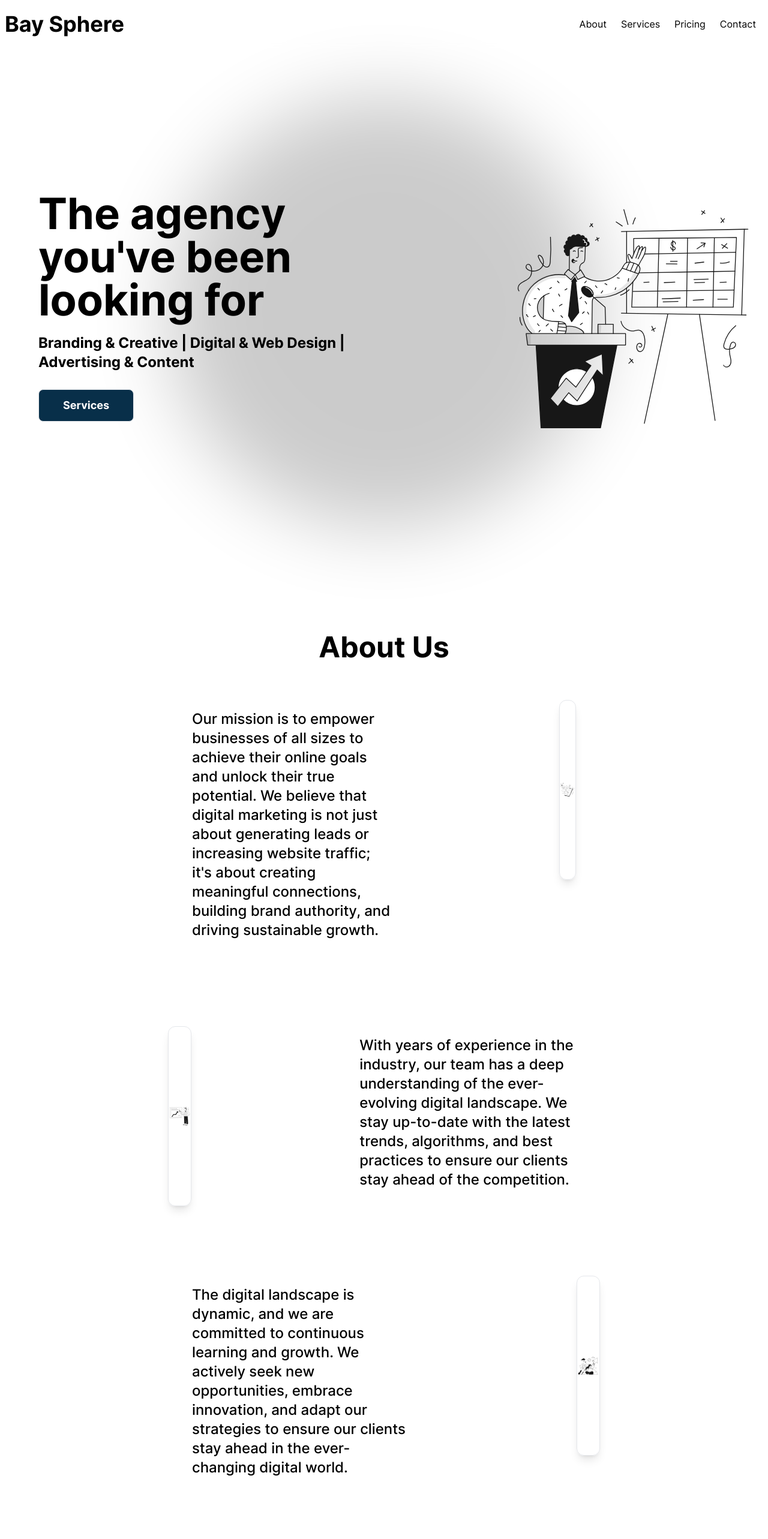
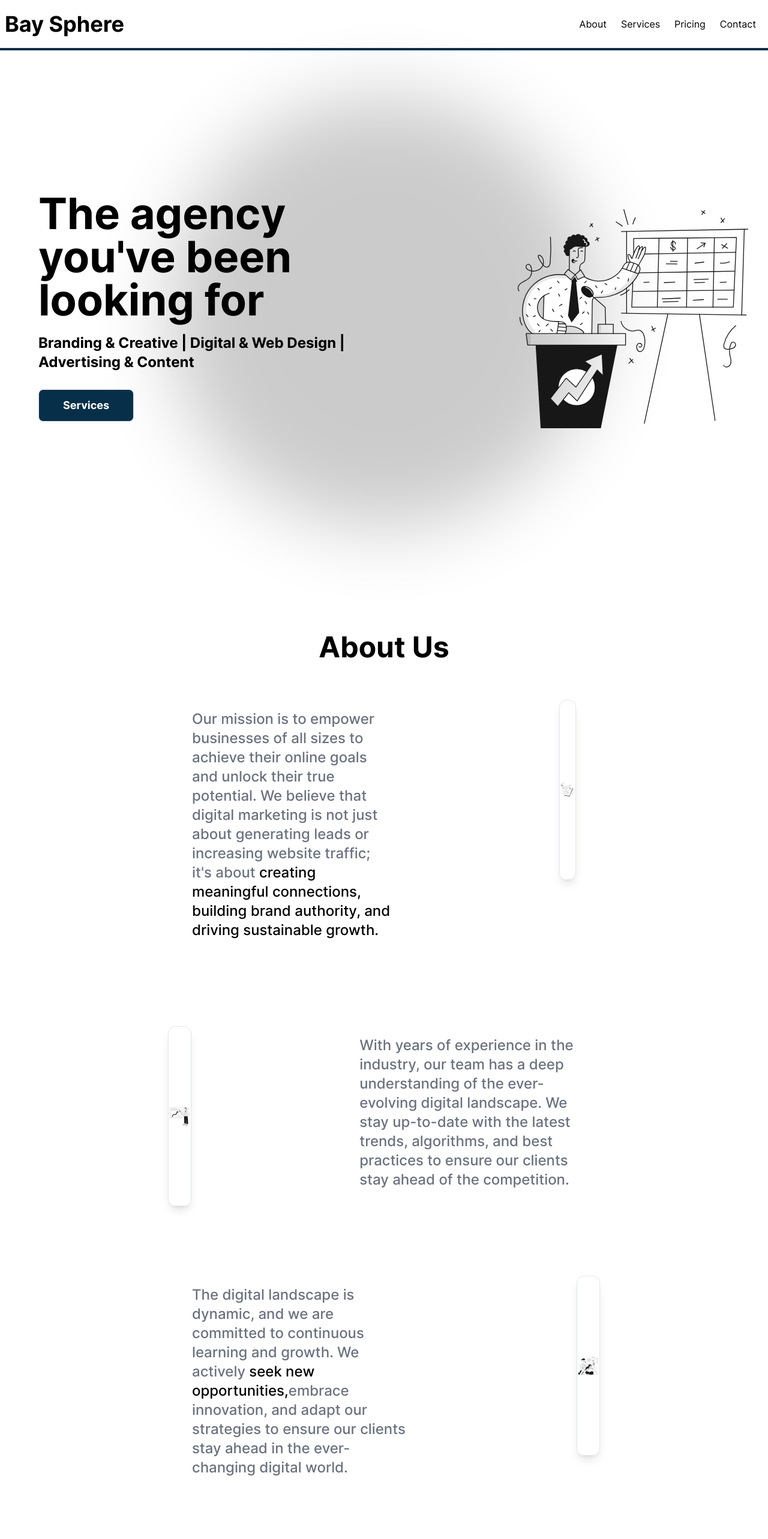
Before and after one commit to markmumba/baySphere, a React (Vite) app: page / in a window 1280 px wide. Shown: the top 2566 px of the page at 60% size. Built offline with nearby package versions, Linux system fonts and the light colour scheme.

Commit message:
changed the font color

```diff
--- a/src/components/about.tsx
+++ b/src/components/about.tsx
@@ -7,21 +7,21 @@ const About = () => {
         <>
             <div id="about" className=" py-10  lg:py-28">
                 <h2 className="text-center font-bold  text-4xl md:text-5xl">About Us</h2>
-                <div className=' grid  md:flex lg:space-x-40 lg:px-60'>
-                    <div className='p-7 lg:p-20 font-medium md:text-2xl max-w-md lg:max-w-3xl'>
+                <div className=' grid  md:flex lg:space-x-40 lg:px-60 '>
+                    <div className='p-7 lg:p-20 font-medium  text-gray-500 md:text-2xl text-xl max-w-md lg:max-w-3xl'>
                         <p>Our mission is to empower businesses
                             of all sizes to achieve their online
                             goals and unlock their true potential. We believe that digital marketing is not just about generating leads or increasing
-                            website traffic; it's about creating meaningful
+                            website traffic; it's about <span className='text-black'>creating meaningful
                             connections, building brand authority,
-                            and driving sustainable growth.
+                            and driving sustainable growth.</span>
                         </p>
                     </div>
                     <div className=' px-20 md:pl-10 md:pt-12 lg:pt-16 '> <img className='w-[250px] h-[250px] lg:w-[300px] lg:h-[300px] border rounded-xl  shadow-lg' src={startup} /> </div>
                 </div>
                 <div className='grid  md:flex lg:space-x-40 lg:px-60'>
-                    <div className='px-20 md:px-10 md:pt-10  lg:pt-16'> <img className='w-[250px] h-[250px] lg:w-[300px] lg:h-[300px] border rounded-xl  shadow-lg' src={keynote} /> </div>
-                    <div className='p-7 lg:p-20 font-medium md:text-2xl max-w-md lg:max-w-3xl'>
+                    <div className='hidden md:block px-20 md:px-10 md:pt-10  lg:pt-16'> <img className='w-[250px] h-[250px] lg:w-[300px] lg:h-[300px] border rounded-xl  shadow-lg' src={keynote} /> </div>
+                    <div className='p-7 lg:p-20 font-medium text-gray-500 md:text-2xl text-xl max-w-md lg:max-w-3xl'>
                         <p> With years of experience
                             in the industry, our team has a deep understanding of the
                             ever-evolving digital landscape. We stay up-to-date with the latest trends,
@@ -30,9 +30,9 @@ const About = () => {
                     </div>
                 </div>
                 <div className='grid  md:flex lg:space-x-40 lg:px-60'>
-                    <div className='p-7 lg:p-20 font-medium md:text-2xl max-w-md lg:max-w-3xl'>
+                    <div className='p-7 lg:p-20 font-medium text-gray-500 md:text-2xl text-xl max-w-md lg:max-w-3xl'>
                         <p>The digital landscape is dynamic,
-                            and we are committed to continuous learning and growth. We actively seek new opportunities,
+                            and we are committed to continuous learning and growth. We actively <span className='text-black'>seek new opportunities,</span>
                             embrace innovation, and adapt our
                             strategies to ensure our clients stay ahead
                             in the ever-changing digital world.
--- a/src/components/hero.tsx
+++ b/src/components/hero.tsx
@@ -1,10 +1,15 @@
 import businessImage from '../assets/images/1.svg'
+import { motion, useScroll } from "framer-motion"
+
 
 const Hero = () => {
+    const { scrollYProgress } = useScroll();
+
 
     return (
         <>
-            <div className=' pt-20 md:pt-40 absolute inset-0 flex justify-center -z-10'>
+         <motion.div className='mt-20 fixed h-1 bg-sky-950 origin-left top-0 left-0 right-0' style={{ scaleX: scrollYProgress }} />
+            <div className=' pt-20 md:pt-40 absolute inset-0 flex justify-center -z-10 '>
                 <div className=" w-[320px] h-[320px]   md:w-[720px] md:h-[720px] rounded-full opacity-20 blur-3xl bg-black "></div>
             </div>
             <div className=" pt-20 grid lg:flex lg:space-x-40">
--- a/src/components/service.tsx
+++ b/src/components/service.tsx
@@ -14,28 +14,28 @@ const Service = () => {
                     <motion.div whileHover={{ scale: 1.1 }}
                      className="border border-gray-200 rounded-lg max-w-sm p-7 shadow-lg">
                         <div className="flex justify-center"><i className="bi bi-code-slash text-sky-950" style={{ fontSize: "3rem" }}></i></div>
-                        <h2 className="text-center font-semibold">Web Development</h2>
-                        <p className="text-center">Creating or revamping websites to
+                        <h2 className="text-center font-bold">Web Development</h2>
+                        <p className="text-center ">Creating or revamping websites to
                          ensure they are visually appealing, user-friendly, and optimized for search engines and conversions.
                         </p>
                     </motion.div>
                     <motion.div whileHover={{ scale: 1.1 }} className="border border-gray-200 rounded-lg max-w-sm p-7 shadow-lg">
                         <div className="flex justify-center"><i className="bi bi-shop-window text-sky-950" style={{ fontSize: "3rem" }}></i></div>
-                        <h2 className="text-center font-semibold">Social media marketing </h2>
+                        <h2 className="text-center font-bold">Social media marketing </h2>
                         <p className="text-center">Developing and implementing strategies to promote brands, products,
                          or services on social media platforms like Facebook, Instagram, Twitter, LinkedIn, and YouTube.
                         </p>
                     </motion.div>
                     <motion.div whileHover={{ scale: 1.1 }} className="border border-gray-200 rounded-lg max-w-sm p-7 shadow-lg">
                         <div className="flex justify-center"><i className="bi bi-search text-sky-950" style={{ fontSize: "3rem" }}></i></div>
-                        <h2 className="text-center font-semibold">Search engine optimazaton</h2>
+                        <h2 className="text-center font-bold">Search engine optimazaton</h2>
                         <p className="text-center"> Optimizing a website's structure, content, and
                         technical aspects to improve its visibility and ranking in search engine results pages (SERPs).
                         </p>
                     </motion.div>
                     <motion.div whileHover={{ scale: 1.1 }} className="border border-gray-200 rounded-lg max-w-sm p-7 shadow-lg">
                         <div className="flex justify-center"><i className="bi bi-person-video2 text-sky-950" style={{ fontSize: "3rem" }}></i></div>
-                        <h2 className="text-center font-semibold">Content Marketing</h2>
+                        <h2 className="text-center font-bold">Content Marketing</h2>
                         <p className="text-center"> Creating valuable and relevant content, such as
                          blog posts, articles, videos, infographics, and ebooks, to attract and engage
                          the target audience, drive traffic, and build brand authority.
```
